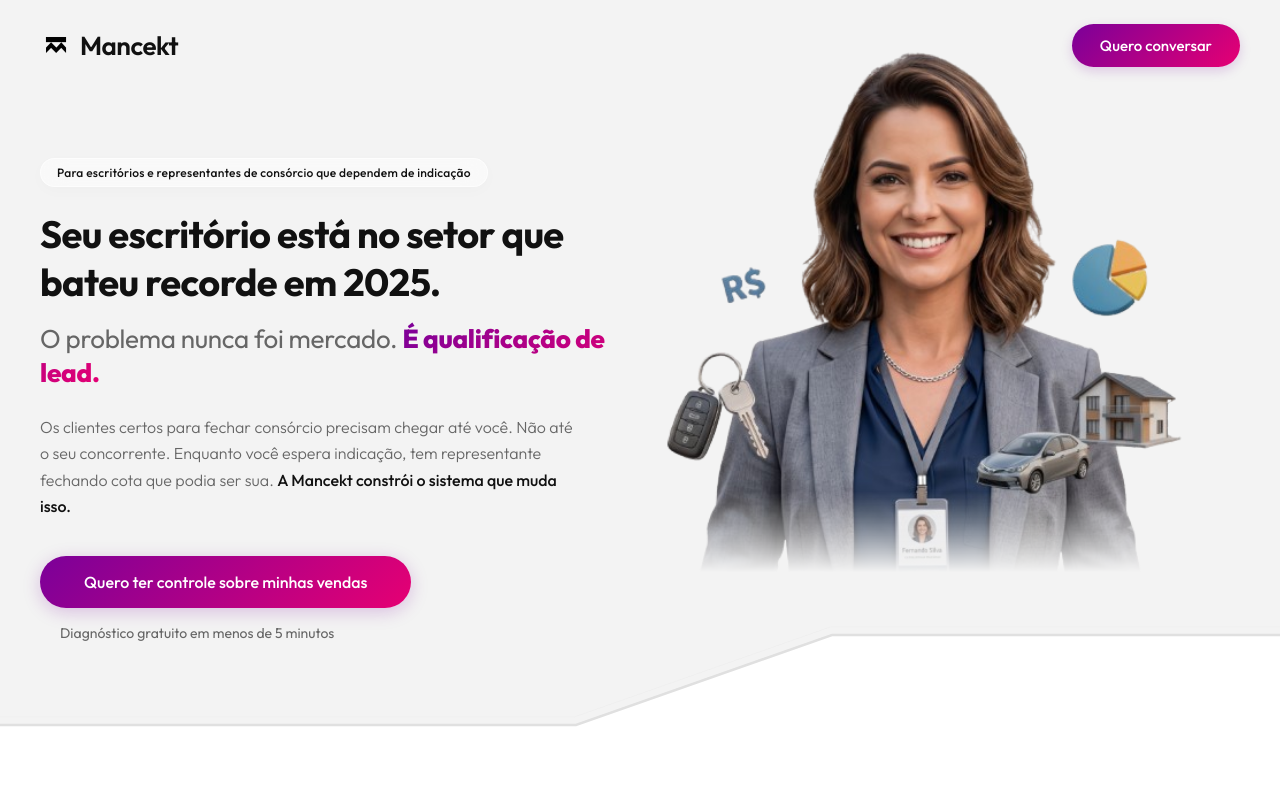
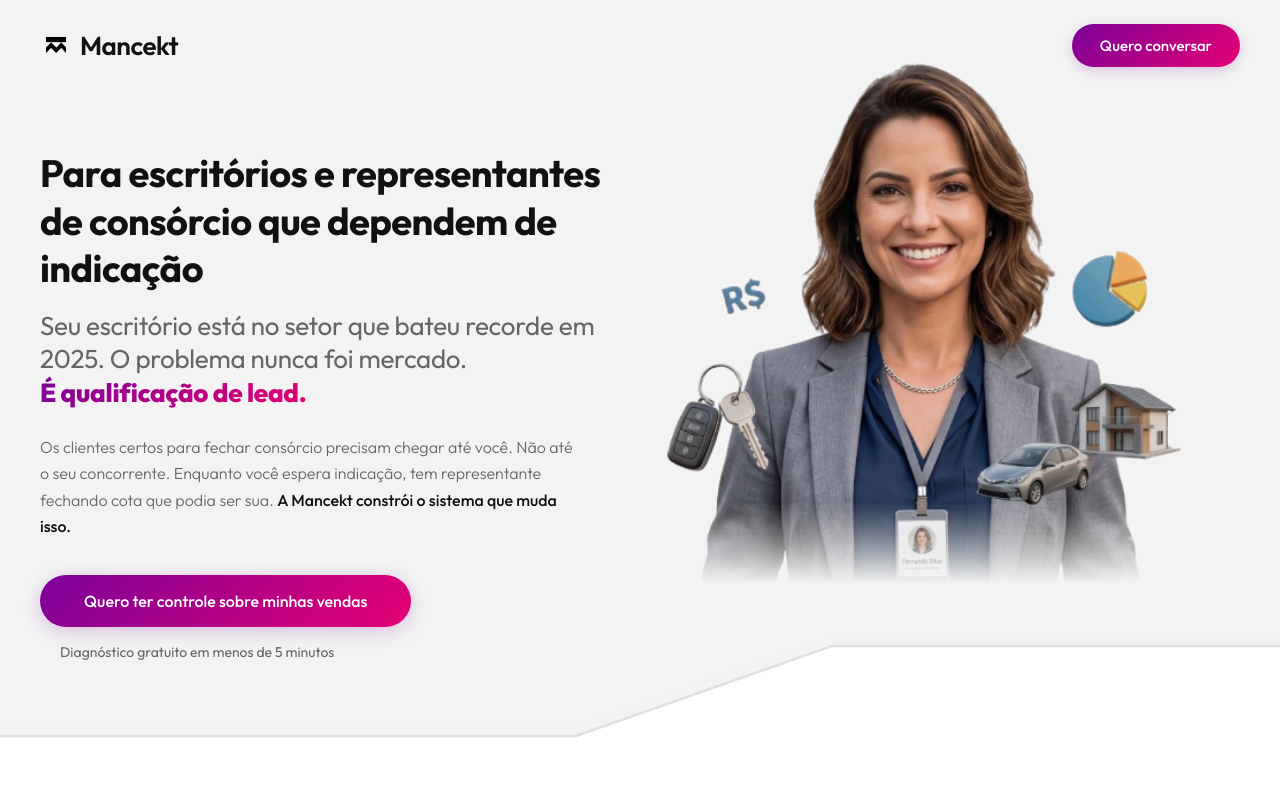
Before and after one commit to dennerbiersack1010/mancekt-consorcio-lp, a Next.js app: page / in a window 1280 px wide. Shown: the top 800 px of the page. Built offline with nearby package versions, Linux system fonts and the light colour scheme; a web font is replaced by a local one.

Commit message:
Promove o texto do badge a headline principal e o antigo headline a subheadline

```diff
--- a/app/page.tsx
+++ b/app/page.tsx
@@ -61,14 +61,11 @@ function Hero() {
     <section className="hero-section">
       <div className="hero-grid-container">
         <div className="hero-content">
-          <div className="hero-meta-tag">
-            <span className="meta-label">Para escritórios e representantes de consórcio que dependem de indicação</span>
-          </div>
-
           <h1 className="hero-title">
-            Seu escritório está no setor que bateu recorde em 2025.
+            Para escritórios e representantes de consórcio que dependem de indicação
             <span className="hero-title-sub">
-              O problema nunca foi mercado. <span className="gradient-text">É&nbsp;qualificação de lead.</span>
+              Seu escritório está no setor que bateu recorde em 2025. O problema nunca foi mercado.{" "}
+              <span className="gradient-text">É&nbsp;qualificação de lead.</span>
             </span>
           </h1>
 
@@ -90,9 +87,10 @@ function Hero() {
           <div className="image-wrapper">
             <Image
               src="/assets/hero-consultor.png"
-              alt="Consultor de consórcio"
+              alt="Consultor financeiro e de consórcio"
               fill
               className="hero-aesthetic-img"
+              priority
             />
           </div>
         </div>
```
Also changed, not shown: public/assets/hero-consultor.svg (added).
